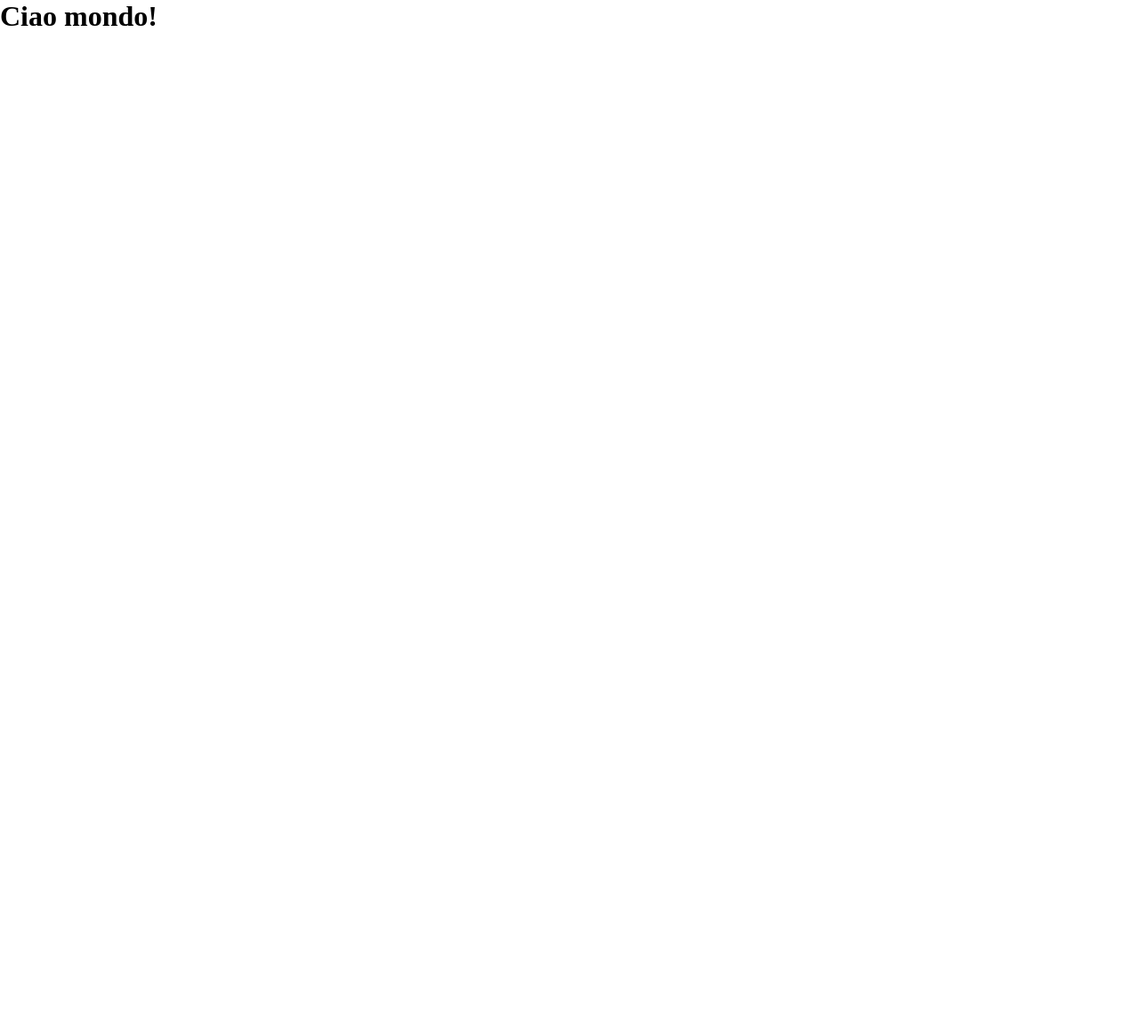
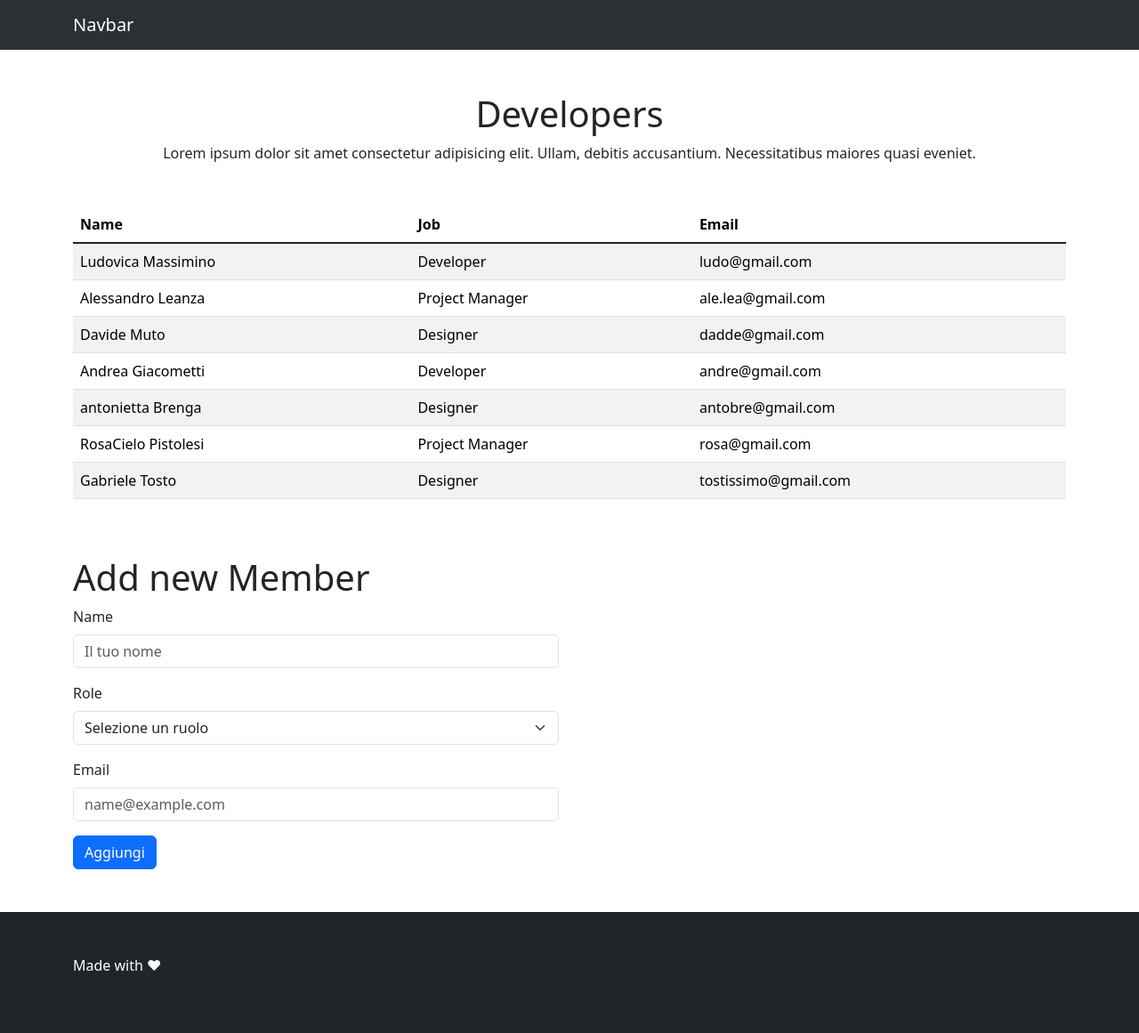
Before and after one commit to rock-biter/ex-js-our-team-bootstrap-main, a plain HTML site: page index.html in a window 1280 px wide. Shown: the whole page at 89% size. Before the commit the page ends 800 px from the top, so only its background shows below. Drawn offline with nearby package versions, Linux system fonts and the light colour scheme.

Commit message:
ADD: base tamplate

```diff
--- a/css/app.css
+++ b/css/app.css
@@ -1,5 +1,5 @@
-* {
+/* * {
 	padding: 0;
 	margin: 0;
 	box-sizing: border-box;
-}
+} */
--- a/index.html
+++ b/index.html
@@ -4,11 +4,116 @@
 		<meta charset="UTF-8" />
 		<meta name="viewport" content="width=device-width, initial-scale=1.0" />
 		<title>Our team</title>
+		<link
+			href="https://cdn.jsdelivr.net/npm/bootstrap@5.3.3/dist/css/bootstrap.min.css"
+			rel="stylesheet"
+			integrity="sha384-QWTKZyjpPEjISv5WaRU9OFeRpok6YctnYmDr5pNlyT2bRjXh0JMhjY6hW+ALEwIH"
+			crossorigin="anonymous"
+		/>
 		<link rel="stylesheet" href="./css/app.css" />
 	</head>
 	<body>
-		<h1>Ciao mondo!</h1>
+		<header>
+			<nav data-bs-theme="dark" class="navbar bg-dark   navbar-expand-lg bg-body-tertiary">
+				<div class="container">
+					<a class="navbar-brand" href="#">Navbar</a>
+					</div>
+				</div>
+			</nav>
+		</header>
 
+    <main>
+      <section class="py-5 ">
+        <div class="container mb-5 text-center">
+          <h1 class="">Developers</h1>
+          <p>Lorem ipsum dolor sit amet consectetur adipisicing elit. Ullam, debitis accusantium. Necessitatibus maiores quasi eveniet. </p>
+
+        </div>
+
+        <div class="container">
+          <div class="table-responsive">
+            <table class="table table-striped">
+              <thead>
+                <tr>
+                  <th>Name</th>
+                  <th>Job</th>
+                  <th>Email</th>
+                </tr>
+              </thead>
+              <tbody id="table-body" class="table-group-divider">
+                <!-- <tr>
+                  <td>Wayne Barnett</td>
+                  <td>Project Manager</td>
+                  <td>wayne@bool.mail</td>
+                </tr>
+                <tr>
+                  <td>Angela Caroll</td>
+                  <td>Designer</td>
+                  <td>angela@bool.mail</td>
+                </tr>
+                <tr>
+                  <td>Walter Gordon</td>
+                  <td>Project Manager</td>
+                  <td>walter@bool.mail</td>
+                </tr> -->
+              </tbody>
+            </table>
+          </div>
+        </div>
+      </section>
+      <!-- Form inserimento team member -->
+      <section class="pb-5">
+        <div class="container">
+          <h2 class="h1">Add new Member</h2>
+        </div>
+
+        <div class="container">
+          <div class="row">
+            <div class="col-lg-6">
+              <form action="">
+
+            <div class="mb-3">
+              <label for="name" class="form-label">Name</label>
+              <input type="text" name="name" class="form-control" id="name" placeholder="Il tuo nome">
+            </div>
+            <div class="mb-3">
+              <label for="role" class="form-label">Role</label>
+              <select class="form-select" id="role" name="role" aria-label="Default select example">
+                <option selected>Selezione un ruolo</option>
+                <option value="1">Project Manager</option>
+                <option value="2">Developer</option>
+                <option value="3">Designer</option>
+              </select>
+            </div>
+            <div class="mb-3">
+              <label for="email" class="form-label">Email</label>
+              <input type="email" name="email" class="form-control" id="email" placeholder="name@example.com">
+            </div>
+
+            <button class="btn btn-primary">
+              Aggiungi
+            </button>
+
+          </form>
+            </div>
+          </div>
+        </div>
+      </section>
+
+
+    </main>
+
+    <footer class="py-5 bg-dark text-white">
+      <div class="container">
+        <p>Made with &hearts;</p>
+      </div>
+    </footer>
+
+		<script
+			src="https://cdn.jsdelivr.net/npm/bootstrap@5.3.3/dist/js/bootstrap.bundle.min.js"
+			integrity="sha384-YvpcrYf0tY3lHB60NNkmXc5s9fDVZLESaAA55NDzOxhy9GkcIdslK1eN7N6jIeHz"
+			crossorigin="anonymous"
+		></script>
 		<script src="./js/app.js"></script>
 	</body>
 </html>
--- a/js/app.js
+++ b/js/app.js
@@ -1 +1,83 @@
 console.log('our team')
+
+const teams = [
+	{
+		name: 'Ludovica Massimino',
+		job: 'Developer',
+		email: 'ludo@gmail.com',
+	},
+	{
+		name: 'Alessandro Leanza',
+		job: 'Project Manager',
+		email: 'ale.lea@gmail.com',
+	},
+	{
+		name: 'Davide Muto',
+		job: 'Designer',
+		email: 'dadde@gmail.com',
+	},
+	{
+		name: 'Andrea Giacometti',
+		job: 'Developer',
+		email: 'andre@gmail.com',
+	},
+	{
+		name: 'antonietta Brenga',
+		job: 'Designer',
+		email: 'antobre@gmail.com',
+	},
+	{
+		name: 'RosaCielo Pistolesi',
+		job: 'Project Manager',
+		email: 'rosa@gmail.com',
+	},
+	{
+		name: 'Gabriele Tosto',
+		job: 'Designer',
+		email: 'tostissimo@gmail.com',
+	},
+]
+
+console.log(teams)
+
+const tBodyElement = document.getElementById('table-body')
+console.log(tBodyElement)
+
+// PER OGNI membro del team
+for (let i = 0; i < teams.length; i++) {
+	const currentTeamMember = teams[i]
+	// console.log(currentTeamMember)
+	// recuperaimo nome
+	const name = currentTeamMember.name
+	// recuperiamo job
+	const job = currentTeamMember.job
+	// recuperiamo email
+	const email = currentTeamMember.email
+
+	console.log(name, job, email)
+
+	const trHTMLString = `
+	<tr>
+	  <td>${name}</td>
+	  <td>${job}</td>
+	  <td>${email}</td>
+	</tr>
+	`
+	// console.log(trHTMLString)
+	// const trHTMLString =
+	// 	'<tr>' +
+	// 	'<td>' +
+	// 	name +
+	// 	'</td>' +
+	// 	'<td>' +
+	// 	job +
+	// 	'</td>' +
+	// 	'<td>' +
+	// 	email +
+	// 	'</td>' +
+	// 	'</tr>'
+	// creare il tag html del tr:
+
+	// aggiungiamo il tag nel tbody della tabella
+	tBodyElement.innerHTML += trHTMLString
+}
```
